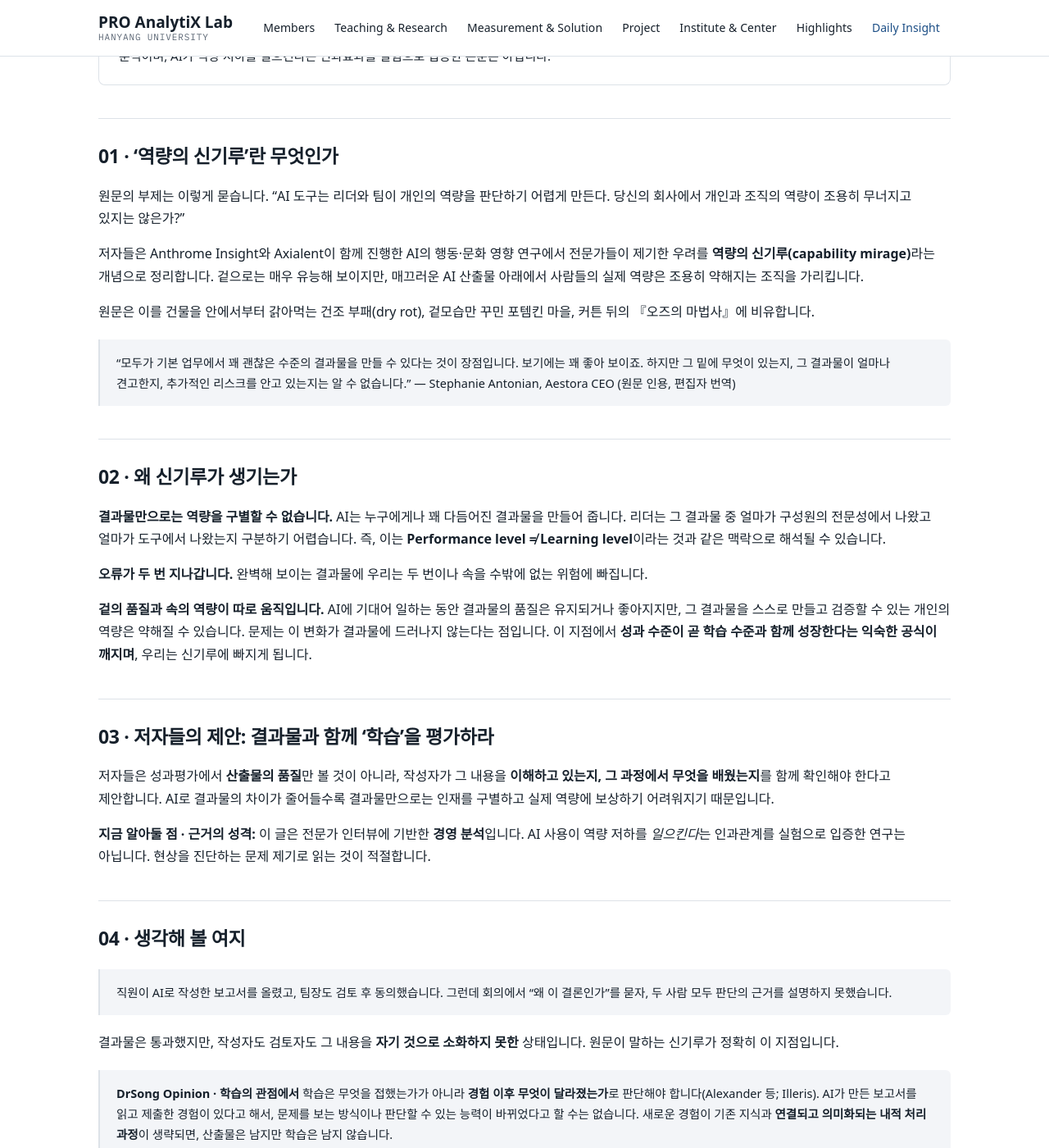
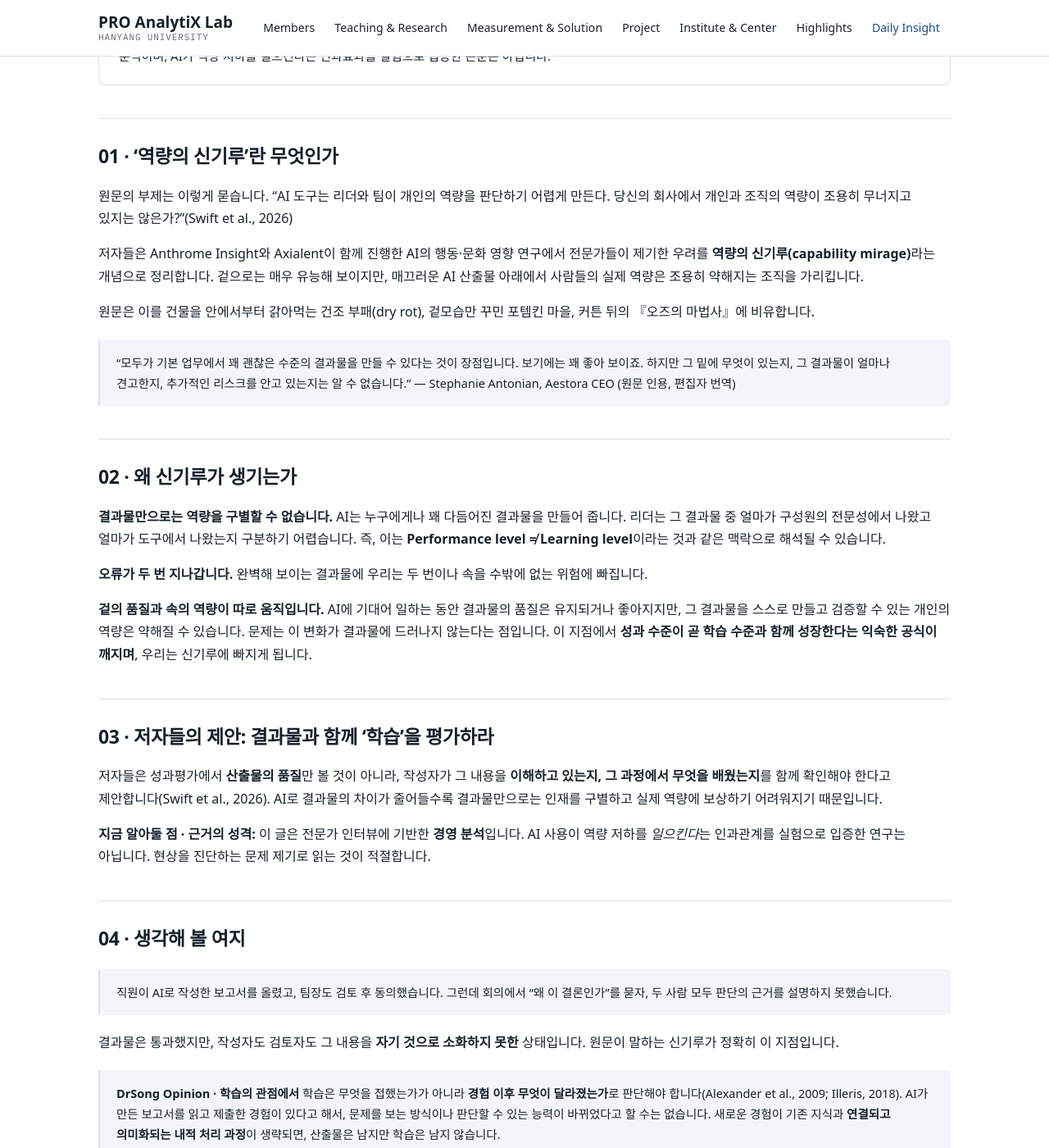
Before and after one commit to drsprolab/drsprolab.github.io, a Jekyll site: the page built from _insights/2026-10-02.md, in a window 1280 px wide and 1400 px high, scrolled down 827 px. Shown: the whole window at 82% size. Built offline with Jekyll 4.4.1, drawn with Linux system fonts in a browser that asks for light colours; some web fonts are replaced; some of the changed text lies outside the part shown.

Commit message:
Daily Insight: APA 인용과 References 추가, 목록의 편집 원칙·카드 메타 정보 삭제
- 10/2 글: 본문에 APA 인용(Swift et al., 2026; Alexander et al., 2009; Illeris, 2018; Crossan 등, 1999),
  하단에 APA References 목록(내어쓰기)
- 목록 페이지: '편집 원칙' 상자와 카드의 작성일·주요 소식·공식 출처·읽는 시간 삭제

Co-Authored-By: Claude Opus 5.5 <noreply@anthropic.com>

```diff
--- a/_insights/2026-10-02.md
+++ b/_insights/2026-10-02.md
@@ -27,7 +27,7 @@ topics: [역량의 신기루, 성과평가, 기술 퇴화, 조직학습]
 
 ## 01 · ‘역량의 신기루’란 무엇인가
 
-원문의 부제는 이렇게 묻습니다. “AI 도구는 리더와 팀이 개인의 역량을 판단하기 어렵게 만든다. 당신의 회사에서 개인과 조직의 역량이 조용히 무너지고 있지는 않은가?”
+원문의 부제는 이렇게 묻습니다. “AI 도구는 리더와 팀이 개인의 역량을 판단하기 어렵게 만든다. 당신의 회사에서 개인과 조직의 역량이 조용히 무너지고 있지는 않은가?”(Swift et al., 2026)
 
 저자들은 Anthrome Insight와 Axialent이 함께 진행한 AI의 행동·문화 영향 연구에서 전문가들이 제기한 우려를 **역량의 신기루(capability mirage)**라는 개념으로 정리합니다. 겉으로는 매우 유능해 보이지만, 매끄러운 AI 산출물 아래에서 사람들의 실제 역량은 조용히 약해지는 조직을 가리킵니다.
 
@@ -46,7 +46,7 @@ topics: [역량의 신기루, 성과평가, 기술 퇴화, 조직학습]
 
 ## 03 · 저자들의 제안: 결과물과 함께 ‘학습’을 평가하라
 
-저자들은 성과평가에서 **산출물의 품질**만 볼 것이 아니라, 작성자가 그 내용을 **이해하고 있는지, 그 과정에서 무엇을 배웠는지**를 함께 확인해야 한다고 제안합니다. AI로 결과물의 차이가 줄어들수록 결과물만으로는 인재를 구별하고 실제 역량에 보상하기 어려워지기 때문입니다.
+저자들은 성과평가에서 **산출물의 품질**만 볼 것이 아니라, 작성자가 그 내용을 **이해하고 있는지, 그 과정에서 무엇을 배웠는지**를 함께 확인해야 한다고 제안합니다(Swift et al., 2026). AI로 결과물의 차이가 줄어들수록 결과물만으로는 인재를 구별하고 실제 역량에 보상하기 어려워지기 때문입니다.
 
 **지금 알아둘 점 · 근거의 성격:** 이 글은 전문가 인터뷰에 기반한 **경영 분석**입니다. AI 사용이 역량 저하를 *일으킨다*는 인과관계를 실험으로 입증한 연구는 아닙니다. 현상을 진단하는 문제 제기로 읽는 것이 적절합니다.
 
@@ -57,10 +57,10 @@ topics: [역량의 신기루, 성과평가, 기술 퇴화, 조직학습]
 결과물은 통과했지만, 작성자도 검토자도 그 내용을 **자기 것으로 소화하지 못한** 상태입니다. 원문이 말하는 신기루가 정확히 이 지점입니다.
 
 > **DrSong Opinion · 학습의 관점에서**
-> 학습은 무엇을 접했는가가 아니라 **경험 이후 무엇이 달라졌는가**로 판단해야 합니다(Alexander 등; Illeris). AI가 만든 보고서를 읽고 제출한 경험이 있다고 해서, 문제를 보는 방식이나 판단할 수 있는 능력이 바뀌었다고 할 수는 없습니다. 새로운 경험이 기존 지식과 **연결되고 의미화되는 내적 처리 과정**이 생략되면, 산출물은 남지만 학습은 남지 않습니다.
+> 학습은 무엇을 접했는가가 아니라 **경험 이후 무엇이 달라졌는가**로 판단해야 합니다(Alexander et al., 2009; Illeris, 2018). AI가 만든 보고서를 읽고 제출한 경험이 있다고 해서, 문제를 보는 방식이나 판단할 수 있는 능력이 바뀌었다고 할 수는 없습니다. 새로운 경험이 기존 지식과 **연결되고 의미화되는 내적 처리 과정**이 생략되면, 산출물은 남지만 학습은 남지 않습니다.
 
 > **DrSong Opinion · 조직학습의 관점에서**
-> 조직학습에서도 “함께 동의했다”는 것만으로는 충분하지 않습니다. Crossan 등의 4I 모형에서 개인의 통찰은 **Interpreting**(말로 설명하기)과 **Integrating**(근거를 검토하며 공유된 이해 만들기)을 거쳐야 조직의 것이 됩니다. 근거를 설명하지 못한 채 이뤄진 합의는 공유된 이해가 아니라 **공유된 신기루**에 가깝습니다. 그리고 그 보고서가 그대로 표준 양식이나 의사결정 기준으로 제도화된다면, 조직은 검증되지 않은 판단을 기억하게 됩니다.
+> 조직학습에서도 “함께 동의했다”는 것만으로는 충분하지 않습니다. Crossan 등(1999)의 4I 모형에서 개인의 통찰은 **Interpreting**(말로 설명하기)과 **Integrating**(근거를 검토하며 공유된 이해 만들기)을 거쳐야 조직의 것이 됩니다. 근거를 설명하지 못한 채 이뤄진 합의는 공유된 이해가 아니라 **공유된 신기루**에 가깝습니다. 그리고 그 보고서가 그대로 표준 양식이나 의사결정 기준으로 제도화된다면, 조직은 검증되지 않은 판단을 기억하게 됩니다.
 
 ---
 
@@ -69,3 +69,12 @@ topics: [역량의 신기루, 성과평가, 기술 퇴화, 조직학습]
 1. 우리 팀의 평가는 결과물의 완성도와 **작성자의 설명 능력**을 따로 보고 있는가?
 2. AI가 만든 초안을 검토할 때, 검토자는 형식이 아니라 **판단의 근거**를 묻고 있는가?
 3. AI를 쓰면서 구성원이 **이전보다 더 잘 판단하게 되었는지**, 아니면 도구를 더 잘 다루게 되었을 뿐인지 확인할 방법이 있는가?
+
+### References
+
+<div class="references" markdown="0">
+<p>Alexander, P. A., Schallert, D. L., &amp; Reynolds, R. E. (2009). What is learning anyway? A topographical perspective considered. <em>Educational Psychologist, 44</em>(3), 176–192. https://doi.org/10.1080/00461520903029006</p>
+<p>Crossan, M. M., Lane, H. W., &amp; White, R. E. (1999). An organizational learning framework: From intuition to institution. <em>Academy of Management Review, 24</em>(3), 522–537. https://doi.org/10.5465/amr.1999.2202135</p>
+<p>Illeris, K. (2018). A comprehensive understanding of human learning. In K. Illeris (Ed.), <em>Contemporary theories of learning: Learning theorists … in their own words</em> (2nd ed., pp. 1–14). Routledge.</p>
+<p>Swift, M., Andreu, T., &amp; Hernandez, D. (2026, September 14). How AI creates a capability mirage. <em>MIT Sloan Management Review</em>.</p>
+</div>
--- a/assets/css/style.css
+++ b/assets/css/style.css
@@ -824,3 +824,6 @@ tfoot td { font-weight: 600; border-bottom: 0; }
 /* Daily Insight 요약 상자: 항목 구분 없이 이어지는 문단 */
 .daily-brief-body { margin-top: 18px; padding-top: 18px; border-top: 1px solid var(--line); display: grid; gap: 10px; }
 .daily-brief-body p { margin: 0; font-size: 15px; line-height: 1.75; max-width: none; }
+/* APA References: 내어쓰기 */
+.references { display: grid; gap: 8px; font-size: 14px; line-height: 1.65; }
+.references p { margin: 0; padding-left: 2em; text-indent: -2em; overflow-wrap: anywhere; max-width: none; }
```
Also changed, not shown: daily-insight/index.html (+0 -7 lines).
